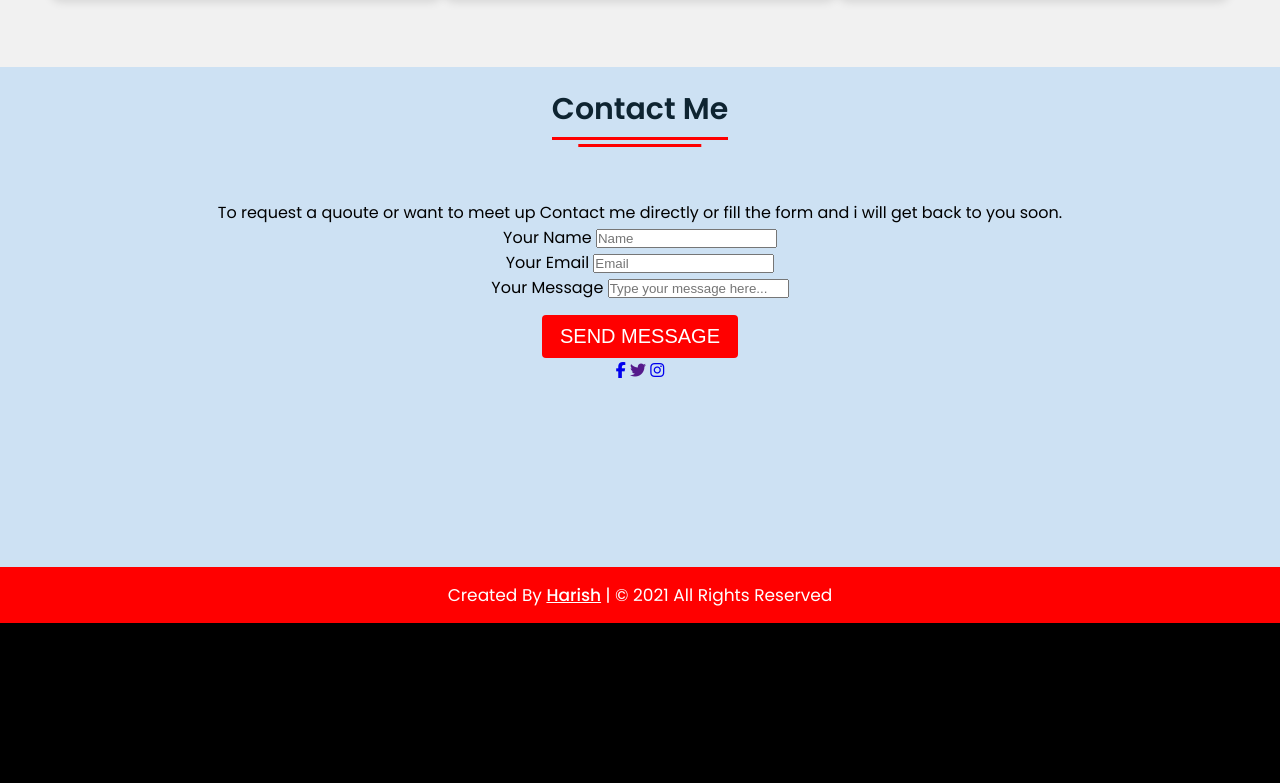
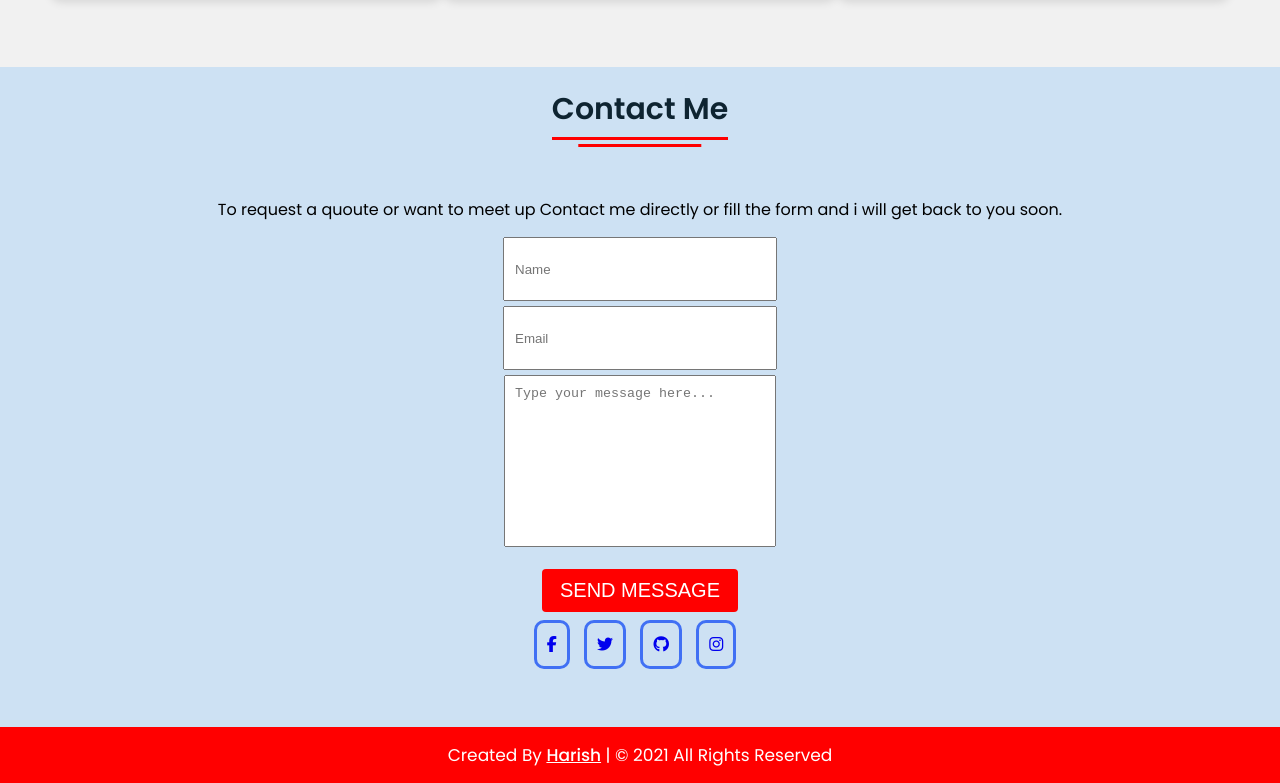
Before and after one commit to HarishCSE10/Portfolio-Project, a plain HTML site: page index.html in a window 1280 px wide. Shown: the part 3638-4421 px from the top of the page. Before the commit the page ends 4261 px from the top, so only its background shows below. Drawn offline with Linux system fonts and the light colour scheme.

Commit message:
second commit

```diff
--- a/index.html
+++ b/index.html
@@ -152,28 +152,26 @@ With a keen eye for detail and a commitment to excellence, I'm dedicated to brin
       </div>
       <div class="text">
         <p>To request a quoute or want to meet up Contact me directly or fill the form and i will get back to you soon.</p>
-        <div class="Form">
+        <div class="Form" style="margin-top: 15px;">
         <div class="Form-contents">
         <div class="Name">
-           <label>Your Name</label>
             <input type="text" placeholder="Name" required />
           </div>
           <div class="Email">
-              <label>Your Email</label>
             <input type="email" placeholder="Email" required />
           </div>
           <div class="Message">
-              <label>Your Message</label>
-            <input type="text" placeholder="Type your message here..." required />
+            <textarea type="text" placeholder="Type your message here..."  required style="height: 150px;text-align: left;text-align: start;"></textarea>
           </div>
         </div>
         </div>
         <div class="button"></div>
         <button class="Contact-button">SEND MESSAGE</button>
            <div class="media-icons">
-          <a href="#"><i class="fab fa-facebook-f"></i></a>
-          <a href=""><i class="fab fa-twitter"></i></a>
-          <a href="http://instagram.com/_harish.10"><i class="fab fa-instagram"></i></a>
+          <a href="#" style="margin-right: 10px;padding: 10px; border-radius: 10px;border-style: solid;border-color: #4070f4"  ><i class="fab fa-facebook-f"></i></a>
+          <a href="#" style="margin-right: 10px;padding: 10px;border-radius: 10px;border-style: solid;border-color: #4070f4"><i class="fab fa-twitter"></i></a>
+          <a href="#" style="margin-right: 10px;padding: 10px;border-radius: 10px;border-style: solid;border-color: #4070f4"><i class="fab fa-github"></i></a>
+          <a href="http://instagram.com/_harish.10"style="margin-right: 10px; padding: 10px;border-radius: 10px;border-style: solid;border-color: #4070f4" ><i class="fab fa-instagram"></i></a>
         </div>
       </div>
       </div>
--- a/style.css
+++ b/style.css
@@ -341,16 +341,38 @@ img{
 /*Contact page*/
 .Contact{
   background: #cde1f3;
-  height: 500px;
+  height: 660px;
 }
 .Contact .content{
   margin: 0 auto;
   padding: 20px 0;
+  height: 90px;
 }
 .Contact .text{
   width: 80%;
   text-align: center;
   margin: auto;
+}
+input{
+  margin-bottom: 5px;
+  height: 40px;
+  width: 250px;
+  padding: 10px;
+}
+
+textarea{
+  height: 150px;
+  width: 250px;
+  padding: 10px;
+  resize: none;
+  text-align: left;
+}
+
+textarea:focus::placeholder{
+  transform: none;
+  text-align: left;
+  top: 10px;
+  left: 10px;
 }
 .Contact-button{
   margin-top: 15px;
@@ -369,6 +391,13 @@ img{
   border-color: red;
   background-color: #fff;
   color: red;
+}
+.media-icons{
+      margin: 20px;
+}
+.media-icons :hover{
+  color: white;
+  background-color: #4070f4 ;
 }
 /*footer*/
 footer{
@@ -404,6 +433,7 @@ footer .text span a:hover{
   display: none;
 }
 
+
 /*portable for mobile,tab and lap*/
 @media screen and (max-width: 700px) {
   .navbar-menu-toggle {
```
